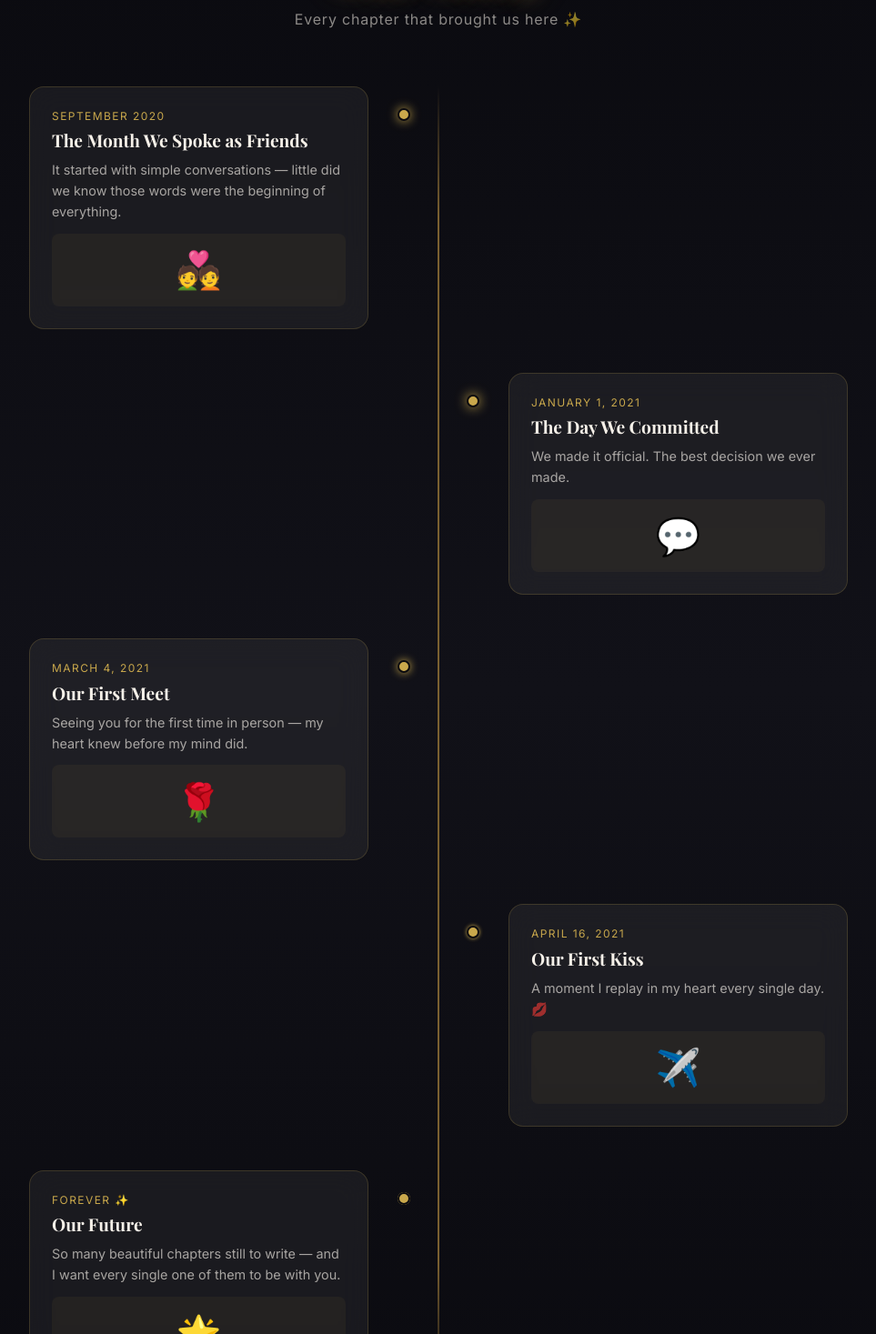
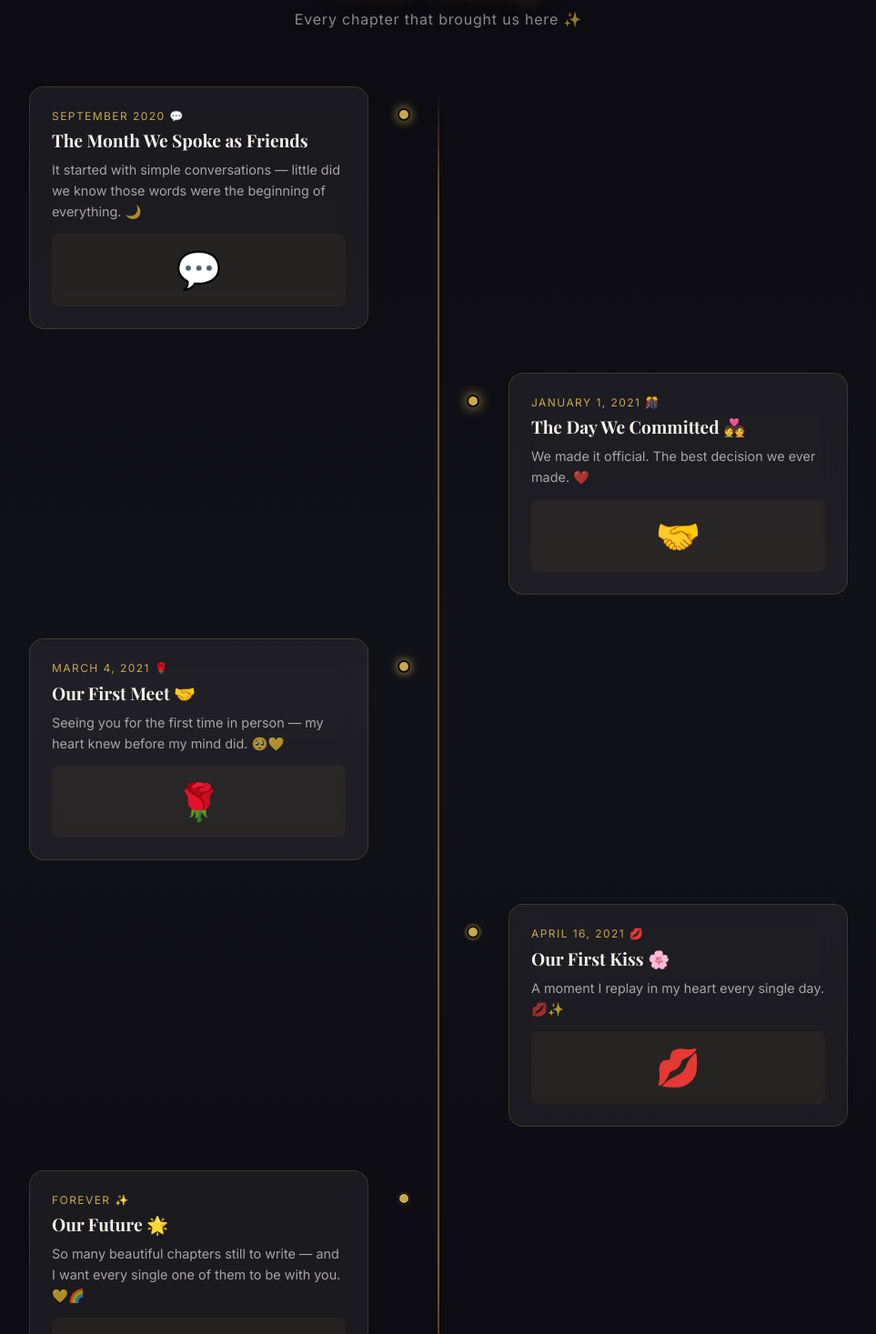
Before and after one commit to VarshiniJayakumar/birthday, a React (Vite) app: page / in a window 1280 px wide. Shown: the part 963-2430 px from the top of the page at 91% size, without its empty margins (158-1121 px from the left). Built offline with nearby package versions, Linux system fonts and the light colour scheme; a web font is replaced by a local one.

Commit message:
update: add emojis to timeline dates, titles and descriptions

```diff
--- a/src/components/Timeline.jsx
+++ b/src/components/Timeline.jsx
@@ -2,7 +2,7 @@ import React, { useRef, useState } from 'react'
 import { motion, useInView } from 'framer-motion'
 import './Timeline.css'
 
-const PLACEHOLDER_ICONS = ['💑','💬','🌹','✈️','🌟']
+const PLACEHOLDER_ICONS = ['💬','🤝','🌹','💋','🌟']
 
 function TimelineItem({ item, index, isLast }) {
   const ref    = useRef(null)
--- a/src/config.js
+++ b/src/config.js
@@ -25,37 +25,37 @@ export const config = {
   // ── Our Story Timeline ─────────────────────────────────────
   timeline: [
     {
-      date:        "September 2020",
+      date:        "September 2020 💬",
       title:       "The Month We Spoke as Friends",
-      description: "It started with simple conversations — little did we know those words were the beginning of everything.",
+      description: "It started with simple conversations — little did we know those words were the beginning of everything. 🌙",
       photo:       null,
       audio:       null,
     },
     {
-      date:        "January 1, 2021",
-      title:       "The Day We Committed",
-      description: "We made it official. The best decision we ever made.",
+      date:        "January 1, 2021 🎊",
+      title:       "The Day We Committed 💑",
+      description: "We made it official. The best decision we ever made. ❤️",
       photo:       null,
       audio:       null,
     },
     {
-      date:        "March 4, 2021",
-      title:       "Our First Meet",
-      description: "Seeing you for the first time in person — my heart knew before my mind did.",
+      date:        "March 4, 2021 🌹",
+      title:       "Our First Meet 🤝",
+      description: "Seeing you for the first time in person — my heart knew before my mind did. 🥺💛",
       photo:       null,
       audio:       null,
     },
     {
-      date:        "April 16, 2021",
-      title:       "Our First Kiss",
-      description: "A moment I replay in my heart every single day. 💋",
+      date:        "April 16, 2021 💋",
+      title:       "Our First Kiss 🌸",
+      description: "A moment I replay in my heart every single day. 💋✨",
       photo:       null,
       audio:       null,
     },
     {
       date:        "Forever ✨",
-      title:       "Our Future",
-      description: "So many beautiful chapters still to write — and I want every single one of them to be with you.",
+      title:       "Our Future 🌟",
+      description: "So many beautiful chapters still to write — and I want every single one of them to be with you. 💛🌈",
       photo:       null,
       audio:       null,
     },
```
